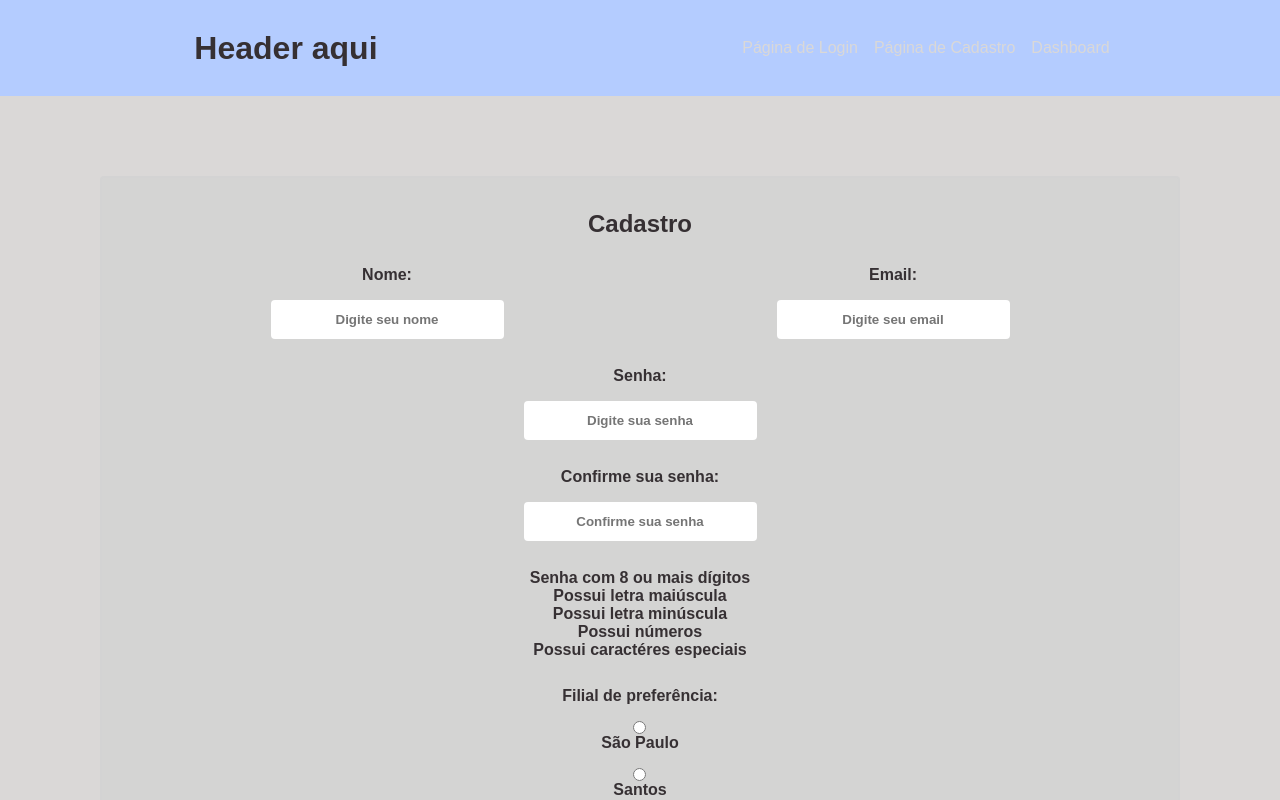
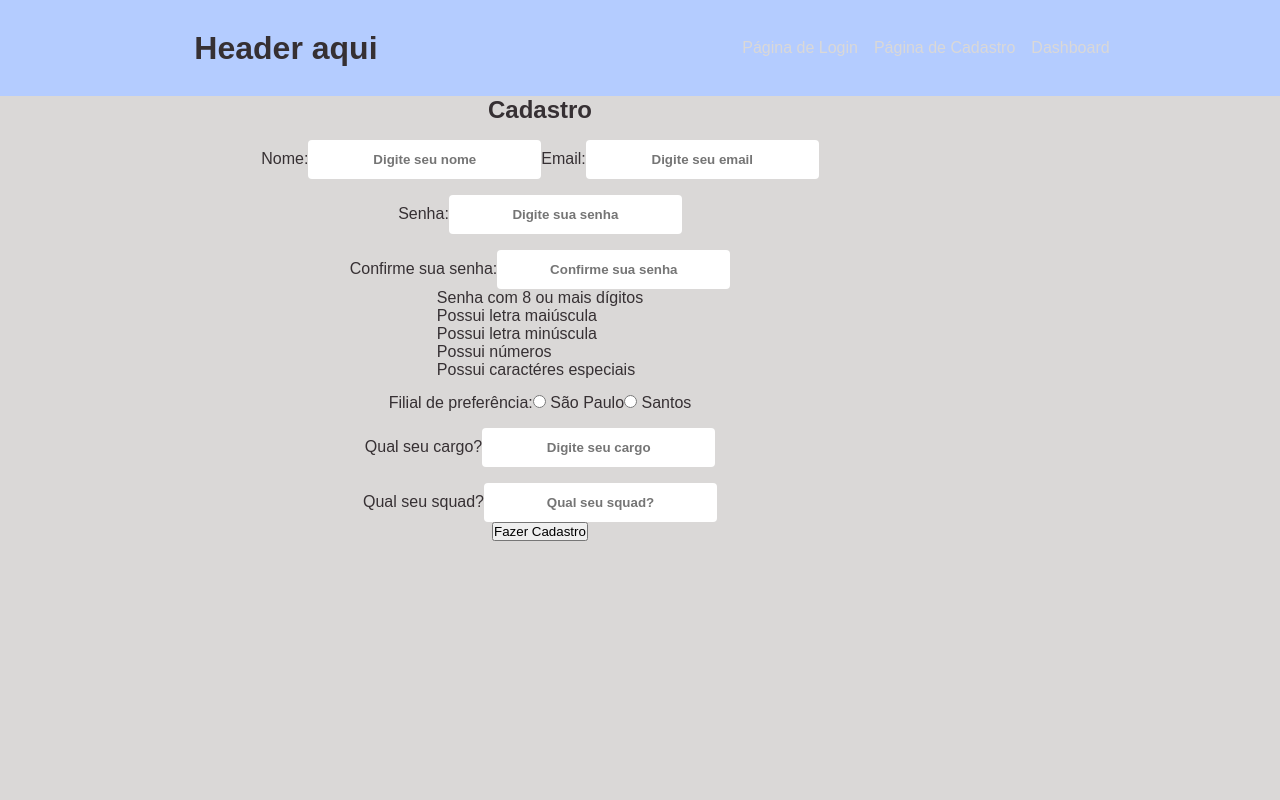
Before and after one commit to gabrlcj/squad4-frontend, a React (Create React App) app: page /register in a window 1280 px wide. Shown: the top 800 px of the page. Built offline with nearby package versions, Linux system fonts and the light colour scheme.

Commit message:
Introduzindo questionário de primeiro acesso.

```diff
--- a/src/App.jsx
+++ b/src/App.jsx
@@ -1,6 +1,7 @@
 import { BrowserRouter as Router, Switch, Route } from 'react-router-dom'
 import { LoginPage } from './components/LoginPage'
 import { RegisterPage } from './components/RegisterPage'
+import { QuestionnairePage } from './components/Questionnaire'
 
 import { GlobalStyle } from './styles/global'
 import { ToastContainer } from 'react-toastify'
@@ -12,6 +13,11 @@ export default function App() {
       <Router>
         <GlobalStyle />
         <Switch>
+          <Switch>
+            <Route path='/firstaccess'>
+              <QuestionnairePage />
+            </Route>
+          </Switch>
           <Route path='/dashboard'>
             <Dashboard />
           </Route>
--- a/src/components/LoginPage/index.jsx
+++ b/src/components/LoginPage/index.jsx
@@ -9,7 +9,7 @@ import api from '../../api'
 export function LoginPage() {
   const [email, setEmail] = useState('')
   const [password, setPassword] = useState('')
-  const {  setToken, setUser } = useContext(AuthContext);
+  const { setToken, setUser } = useContext(AuthContext);
   const [loading, setLoading] = useState(false);
   const history = useHistory();
 
@@ -25,7 +25,7 @@ export function LoginPage() {
     setToken(token);
     setUser(user);
     setLoading(false);
-    history.push('/dashboard');
+    history.push('/firstaccess');
   }
 
   async function handleLoginForm(event) {
@@ -44,7 +44,7 @@ export function LoginPage() {
   }
 
 
-  if(loading){
+  if (loading) {
     return <h1>Carregando...</h1>
   }
 
--- /dev/null
+++ b/src/components/Questionnaire/index.jsx
@@ -0,0 +1,38 @@
+import { useState } from 'react'
+import { Container } from './styles'
+
+
+export function QuestionnairePage() {
+  const [vaccine_status, setVaccine] = useState(false)
+  const [pwd, setPWD] = useState(false)
+
+  return (
+    <>
+      <Container>
+        <h1>Olá, é sua primeira viagem, né?!</h1>
+        <h3>Antes de começar, responda essas perguntas para a gente te conhecer melhor!</h3>
+
+        <form>
+
+          <label htmlFor="vaccine">
+            Você está vacinado contra a COVID-19?
+            <input name='vaccine' type='radio' value={vaccine_status} onClick={() => setVaccine(true)} /> Sim
+            <input name='vaccine' type='radio' value={vaccine_status} onClick={() => setVaccine(false)} /> Não
+            <input name='vaccine' type='radio' value={vaccine_status} onClick={() => setVaccine(false)} /> Prefiro não responder
+          </label>
+
+          <label htmlFor="pwd">
+            Você é PCD?
+            <input name='pwd' type='radio' value={pwd} onClick={() => setPWD(true)} /> Sim
+            <input name='pwd' type='radio' value={pwd} onClick={() => setPWD(false)} /> Não
+          </label>
+
+          <button type='submit'>
+            PROSSEGUIR
+          </button>
+
+        </form>
+      </Container>
+    </>
+  )
+}
--- /dev/null
+++ b/src/components/Questionnaire/styles.js
@@ -0,0 +1,92 @@
+import styled from "styled-components";
+
+export const Container = styled.div`
+  display: flex;
+  align-items: center;
+  justify-content: center;
+  margin: 0 auto;
+  width: min(1024px, 90%);
+  min-height: 100vh;
+
+  .underline {
+    text-decoration: underline;
+    padding-left: 0.2rem;
+  }
+
+  .title {
+    display: flex;
+    width: 14.5625rem;
+    justify-content: center;
+    font-size: 1.25rem;
+  }
+
+  .left {
+    background: #f0edec;
+    width: 50%;
+    height: 500px;
+  }
+
+  .right {
+    background: #cbcbcb;
+    width: 50%;
+    height: 500px;
+    padding: 150px 250px;
+    justify-content: center;
+    align-items: center;
+    align-content: center;
+  }
+
+  .loginbox, form {
+    display: flex;
+    flex: 1;
+    flex-direction: column;
+    justify-content: center;
+    align-items: center;
+    margin-top: 30%;
+  }
+
+  .text-box {
+    display: flex;
+    flex: 1;
+    flex-direction: column;
+    width: 14.5625rem;
+    justify-content: center;
+    text-align: left;
+  }
+
+  .basetext {
+    display: flex;
+    width: 14.5625rem;
+    justify-content: center;
+    font-size: 12px;
+    margin: 2px 0;
+  }
+
+  /* label {
+    display: flex;
+    align-items: center;
+    justify-content: center;
+    flex-direction: column;
+
+    font-weight: 700;
+  } */
+
+  button {
+    border: 0;
+    padding: 0.75rem 2rem;
+    margin: 10px;
+    border-radius: 0.625rem;
+    font-weight: 700;
+    background: #535353;
+    color: #ffffff;
+    width: 170px;
+
+    transition: filter 0.2s;
+
+    &:hover {
+      filter: brightness(0.9);
+      background: #ffffff;
+      color: #535353;
+    }
+  }
+`;
--- a/src/components/RegisterPage/index.jsx
+++ b/src/components/RegisterPage/index.jsx
@@ -11,10 +11,8 @@ export function RegisterPage() {
   const [password, setPassword] = useState('')
   const [confirmPassword, setConfirmPassword] = useState('')
   const [origin_office, setOffice] = useState('')
-  const [vaccine_status, setVaccine] = useState(false)
   const [role, setRole] = useState('')
   const [squad, setSquad] = useState('')
-  const [pwd, setPWD] = useState(false)
 
   function handleUserRegister(event) {
     event.preventDefault()
@@ -24,14 +22,12 @@ export function RegisterPage() {
       email,
       password,
       origin_office,
-      vaccine_status,
       role,
-      squad,
-      pwd
+      squad
     }
 
     api({
-      method:"POST",
+      method: "POST",
       url: "/colaboradores",
       data
     }).then((res) => toast.success("Registro feito com sucesso!"))
@@ -55,12 +51,12 @@ export function RegisterPage() {
   const [specialChar, setSpecialChar] = useState(null);
   // const [match, setMatch] = useState(null);
 
-  useEffect (() => {
+  useEffect(() => {
     setValidLength(password.length > 7 ? true : false);
-    setHasNumber(/\d/.test(password) ? true: false);
-    setUpperCase(/[A-Z]/.test(password) ? true: false);
-    setLowerCase(/[a-z]/.test(password) ? true: false);
-    setSpecialChar((/[^A-Z a-z0-9]/).test(password) ? true: false);
+    setHasNumber(/\d/.test(password) ? true : false);
+    setUpperCase(/[A-Z]/.test(password) ? true : false);
+    setLowerCase(/[a-z]/.test(password) ? true : false);
+    setSpecialChar((/[^A-Z a-z0-9]/).test(password) ? true : false);
   }, [password])
 
   return (
@@ -133,26 +129,14 @@ export function RegisterPage() {
           </select> */}
         </label>
 
-
-        <label htmlFor='vacina'>
-          Situação da vacina contra COVID:
-          <input name='vacina' type='radio' value='Vacinado' onClick={() => setVaccine(true)} /> Vacinado
-          <input name='vacina' type='radio' value='Não vacinado' onClick={() => setVaccine(false)} /> Não vacinado
-        </label>
-
         <label htmlFor="role">
           Qual seu cargo?
-          <input type="text" value={role} placeholder="Digite seu cargo" onChange={(event) => setRole(event.target.value)}/>
+          <input type="text" value={role} placeholder="Digite seu cargo" onChange={(event) => setRole(event.target.value)} />
         </label>
 
         <label htmlFor="squad">
           Qual seu squad?
-            <input type="text" value={squad} placeholder="Qual seu squad?" onChange={(event) => setSquad(event.target.value)}/>
-        </label>
-
-        <label htmlFor="pwd">
-          Você é PCD?
-          <input type="checkbox" value={pwd} onChange={() => setPWD(!pwd)}/>
+          <input type="text" value={squad} placeholder="Qual seu squad?" onChange={(event) => setSquad(event.target.value)} />
         </label>
 
         <button type='submit' onClick={validateInputs}>
--- a/src/components/RegisterPage/styles.js
+++ b/src/components/RegisterPage/styles.js
@@ -5,16 +5,16 @@ export const Container = styled.form`
   align-items: center;
   justify-content: center;
   flex-direction: column;
-  gap: 1.75rem;
+  /* gap: 1.75rem;
 
   border: 2px solid #d3d3d3c1;
   border-radius: 0.25rem;
   background: #d3d3d3c1;
   padding: 2rem;
-  margin: 5rem auto;
+  margin: 5rem auto;*/
   width: min(1080px, 90%);
 
-  label {
+ /* label {
     display: flex;
     align-items: center;
     justify-content: center;
@@ -54,6 +54,6 @@ export const Container = styled.form`
     display: flex;
     flex-direction: column;
     /* flex-basis: 50%; */
-    flex: 2;
-  }
+    /* flex: 2;
+  }  */
 `
```
Lines whose indentation alone changed are shown as unchanged.
